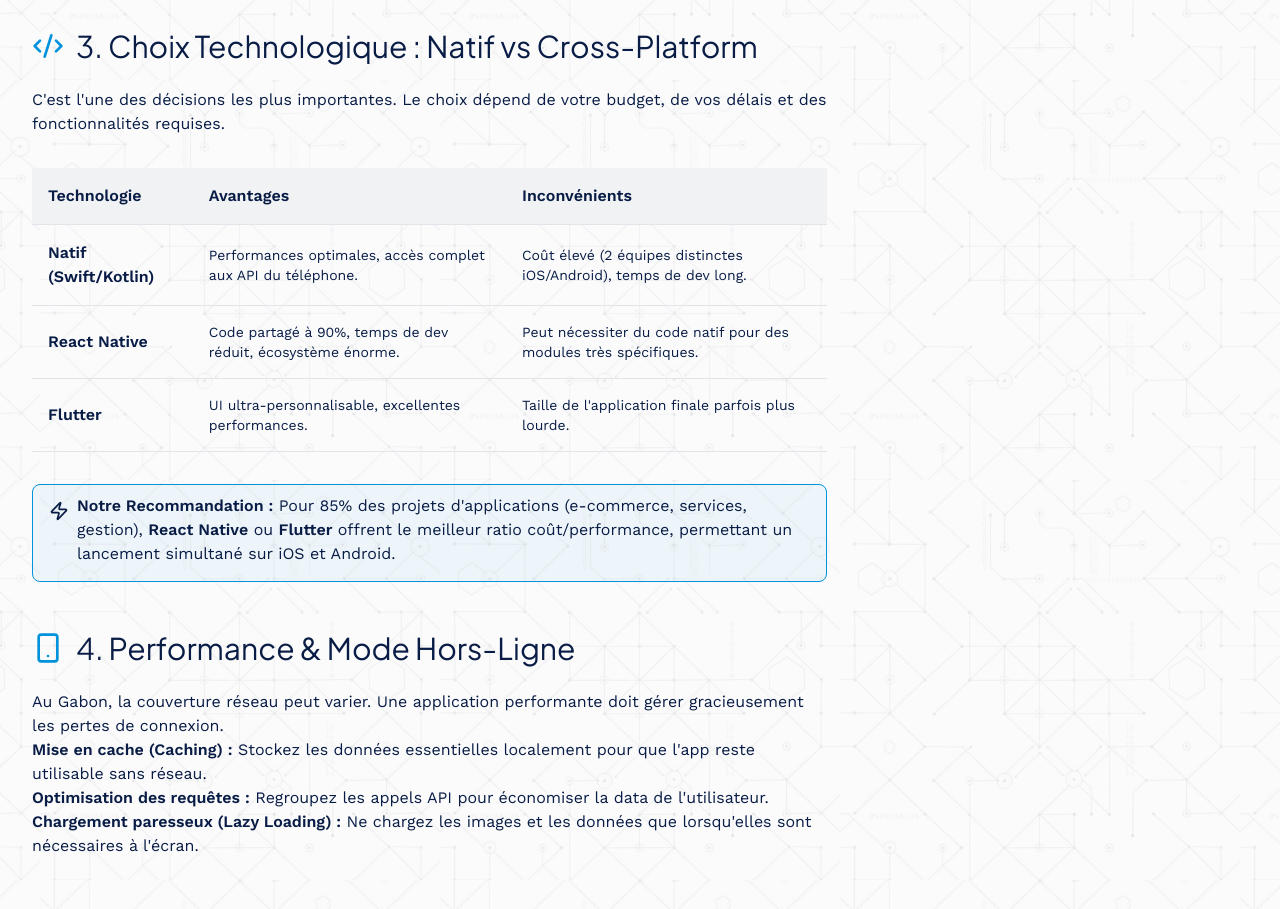
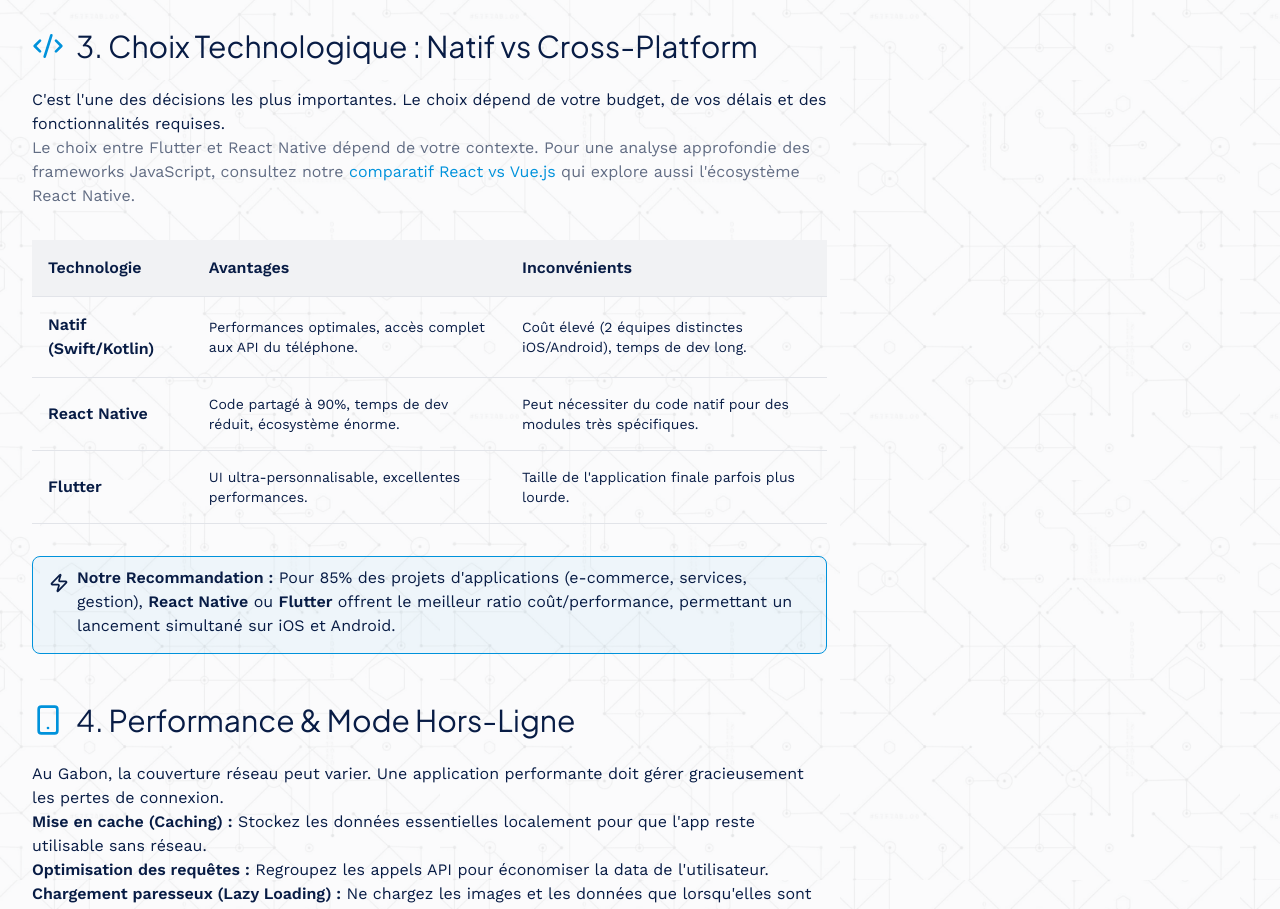
Before and after one commit to brice214/sg-b2f42701-634c-47b8-bbd1-2e23ad12ad16-1785503365, a Next.js app: page /blog/developpement/guide-complet-creer-application-mobile-performante in a window 1280 px wide. Shown: the part 2720-3629 px from the top of the page. Built offline with nearby package versions, Linux system fonts and the light colour scheme.

Commit message:
feat(seo): continue internal and external linking optimization

```diff
--- a/src/pages/blog/developpement/guide-complet-creer-application-mobile-performante.tsx
+++ b/src/pages/blog/developpement/guide-complet-creer-application-mobile-performante.tsx
@@ -255,6 +255,12 @@
                     C'est l'une des décisions les plus importantes. Le choix dépend de votre budget, de vos délais et des fonctionnalités requises.
                   </p>
 
+                  <p className="text-muted-foreground mb-4">
+                    Le choix entre Flutter et React Native dépend de votre contexte. Pour une analyse
+                    approfondie des frameworks JavaScript, consultez notre <Link href="/blog/technologie/react-vs-vuejs-framework-2026" className="text-xeta-blue hover:underline">comparatif React vs Vue.js</Link> qui
+                    explore aussi l'écosystème React Native.
+                  </p>
+
                   <div className="overflow-x-auto my-8 not-prose">
                     <table className="w-full text-left border-collapse">
                       <thead>
```
